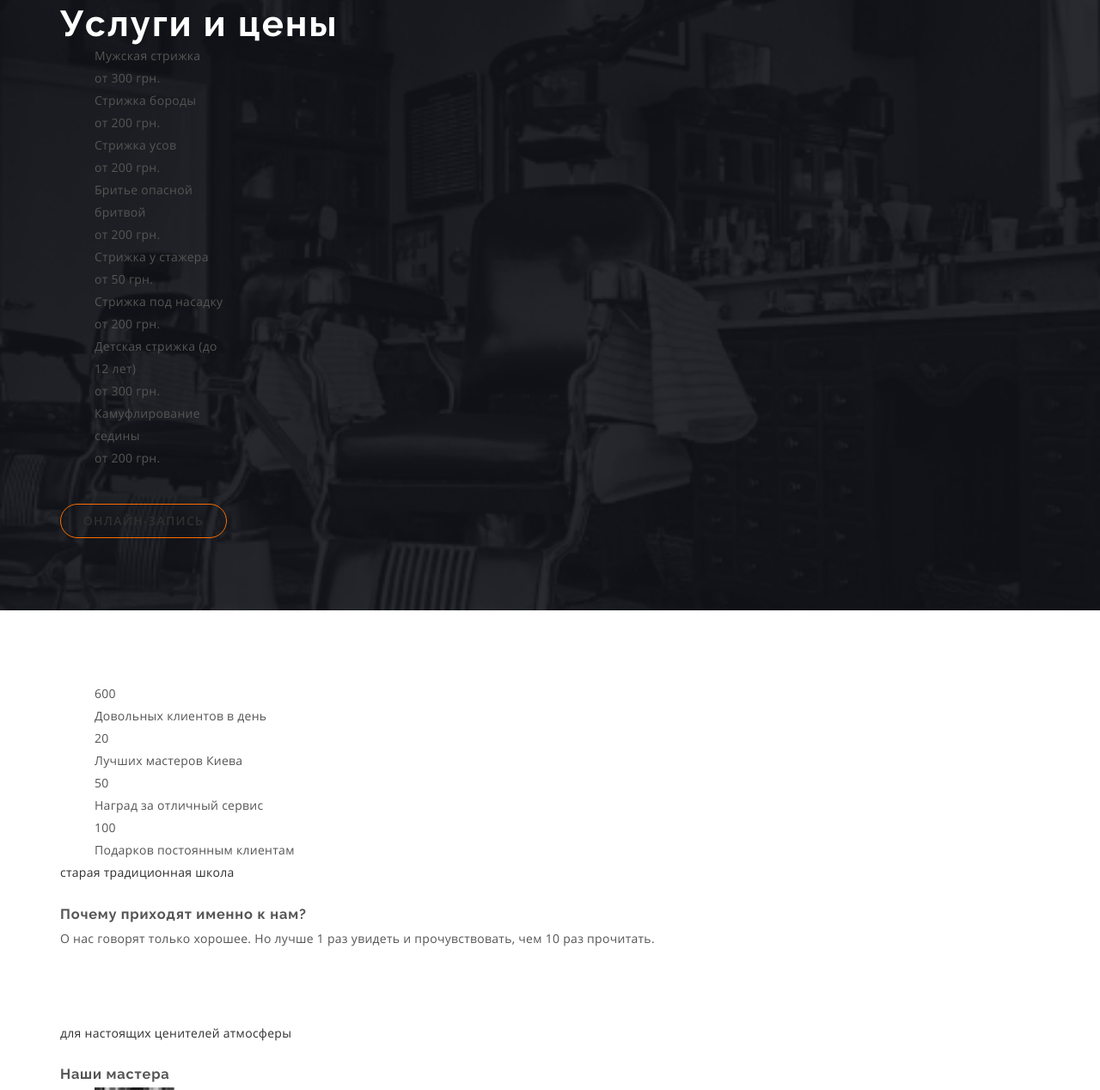
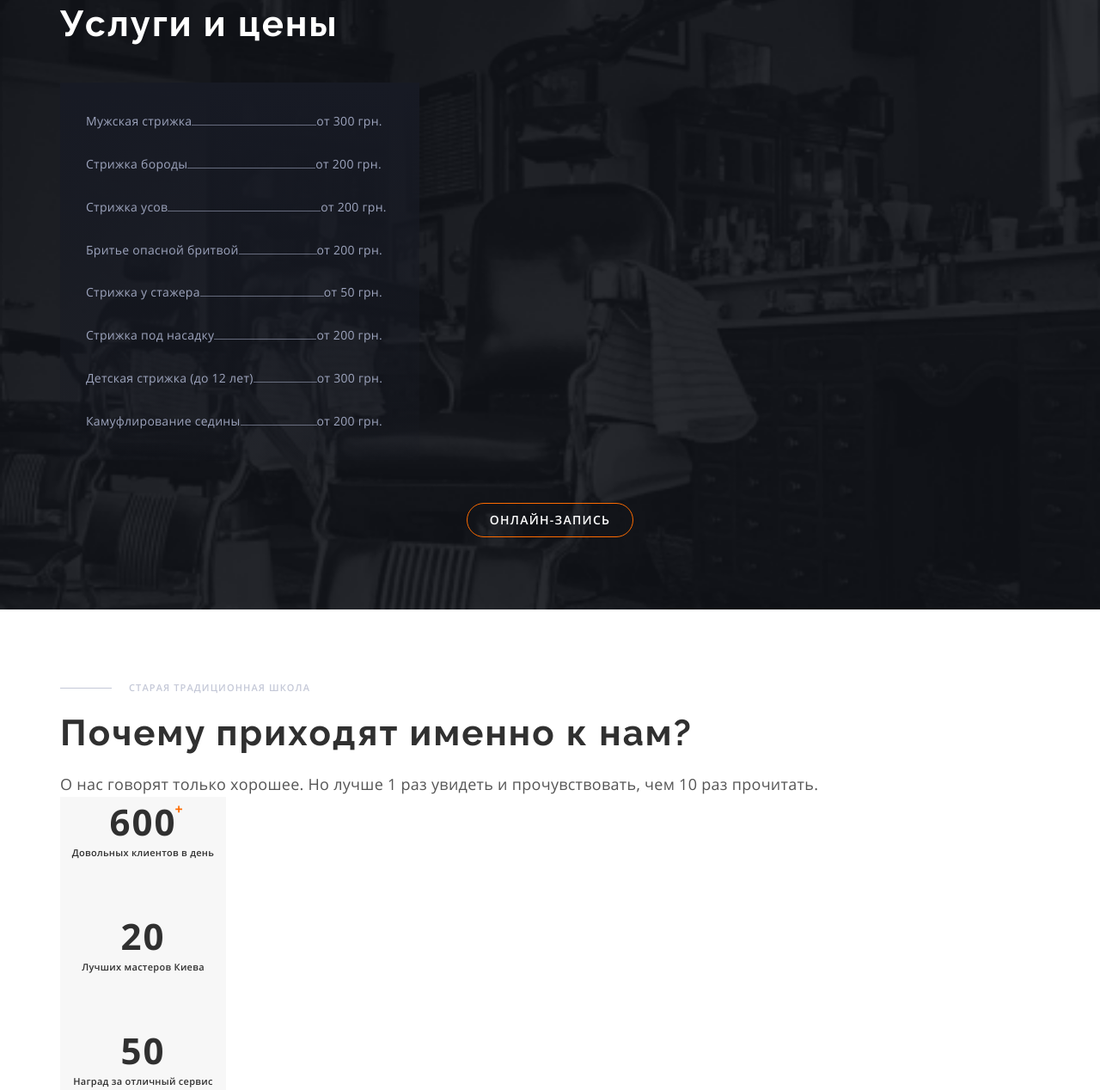
Before and after one commit to YarovaT/practice-01, a plain HTML site: page index.html in a window 1280 px wide. Shown: the part 1315-2583 px from the top of the page at 86% size. Drawn offline with Linux system fonts and the light colour scheme.

Commit message:
Add component styles

```diff
--- a/index.html
+++ b/index.html
@@ -113,8 +113,8 @@
           </div> -->
           <div class="about-content">
             <div class="content-box">
-              <hr width="60px" color="#303030" />
-              <p class="subTitle section-label">О НАС</p>
+              <hr width="60px" />
+              <p class="subTitle">О НАС</p>
             </div>
 
             <h2 class="title title__section">Лучший Барбершоп твоего города</h2>
@@ -129,7 +129,7 @@
               клиентами "на одной волне". Поэтому, мы всегда готовы
               усовершенствовать каждого, кто к нам приходит!
             </p>
-            <button class="button" type="button">онлайн-запись</button>
+            <button class="button button__content" type="button">онлайн-запись</button>
           </div>
         </div>
       </section>
@@ -143,70 +143,70 @@
           <h3 class="title title__price-section">Услуги и цены</h3>
           <div class="price-section__box">
             <ul class="price-section__list">
-              <li>
-                <p>Мужская стрижка</p>
-                <p>от 300 грн.</p>
+              <li class="price-section__list-item">
+                <p>Мужская стрижка <hr width="145px" /> от 300 грн.</p>
               </li>
-              <li>
-                <p>Стрижка бороды</p>
-                <p>от 200 грн.</p>
+              <li class="price-section__list-item">
+                <p>Стрижка бороды <hr width="149px"/> от 200 грн.</p>
               </li>
-              <li>
-                <p>Стрижка усов</p>
-                <p>от 200 грн.</p>
+              <li class="price-section__list-item">
+                <p>Стрижка усов <hr width="178px"/> от 200 грн.</p>
               </li>
-              <li>
-                <p>Бритье опасной бритвой</p>
-                <p>от 200 грн.</p>
+              <li class="price-section__list-item">
+                <p>Бритье опасной бритвой <hr width="91px"/> от 200 грн.</p>
               </li>
-              <li>
-                <p>Cтрижка у стажера</p>
-                <p>от 50 грн.</p>
+              <li class="price-section__list-item">
+                <p>Cтрижка у стажера <hr width="144px"/> от 50 грн.</p>
               </li>
-              <li>
-                <p>Стрижка под насадку</p>
-                <p>от 200 грн.</p>
+              <li class="price-section__list-item">
+                <p>Стрижка под насадку <hr width="119px"/> от 200 грн.</p>
               </li>
-              <li>
-                <p>Детская стрижка (до 12 лет)</p>
-                <p>от 300 грн.</p>
-              </li>
-              <li>
-                <p>Камуфлирование седины</p>
-                <p>от 200 грн.</p>
-              </li>
-            </ul>
-          </div>
-          <button class="button" type="button">онлайн-запись</button>
+              <li class="price-section__list-item">
+                <p>Детская стрижка (до 12 лет) <hr width="74px"/> от 300 грн.</p>
+                </li>
+              <li class="price-section__list-item">
+                <p>Камуфлирование седины <hr width="89px"/> от 200 грн.</p>
+               </li>
+              </ul>
+            </div>
+            <button class="button button__appointment" type="button">онлайн-запись</button>
         </div>
       </section>
       <section class="features">
         <div class="container">
-          <ul>
-            <li>
-              <p>600</p>
-              <p>Довольных клиентов в день</p>
+          <div class="content-box">
+            <hr width="60px" />
+            <p class="subTitle">старая традиционная школа</p>
+          </div>
+          <h3 class="title title__features-section">Почему приходят именно к нам?</h3>
+          <p  class="features__text">
+            О нас говорят только хорошее. Но лучше 1 раз увидеть и
+            прочувствовать, чем 10 раз прочитать.
+          </p>
+           <ul class="features__list">
+            <li class="features__item">
+              <div class="features__item-box">
+                <div class="features__item-count" >600 <div class="features__item-plus">+</div></div>
+              </div>
+            <p>  Довольных клиентов в день</p>
             </li>
-            <li>
-              <p>20</p>
+            <li class="features__item">
+              <p><span class="features__item-count" >20</span><span class="features__item-plus">+</span></p>
               <p>Лучших мастеров Киева</p>
             </li>
-            <li>
-              <p>50</p>
+            <li class="features__item">
+              <p><span class="features__item-count" >50</span><span class="features__item-plus">+</span></p>
               <p>Наград за отличный сервис</p>
             </li>
-            <li>
-              <p>100</p>
+            <li class="features__item">
+              <p><span class="features__item-count" >100</span><span class="features__item-plus">+</span></p>
               <p>Подарков постоянным клиентам</p>
             </li>
           </ul>
 
-          <p class="label section-label">старая традиционная школа</p>
-          <h3 class="title section-title">Почему приходят именно к нам?</h3>
-          <p>
-            О нас говорят только хорошее. Но лучше 1 раз увидеть и
-            прочувствовать, чем 10 раз прочитать.
-          </p>
+
+
+
         </div>
       </section>
       <section class="team">
--- a/sass/common/_base.scss
+++ b/sass/common/_base.scss
@@ -18,8 +18,11 @@ header {
 }
 
 hr {
-  height: 1px;
-  border-color: rgba(157, 164, 189, 0.6);
+  border: 1px solid rgba(157, 164, 189, 0.6);
+  z-index: 1;
+  border-top: none;
+  border-right: none;
+  border-left: none;
 }
 
 section {
--- a/sass/common/_reset.scss
+++ b/sass/common/_reset.scss
@@ -26,6 +26,7 @@ a {
 ul,
 ol {
   list-style: none;
+  padding: 0;
 }
 
 textarea {
--- a/sass/components/_buttons.scss
+++ b/sass/components/_buttons.scss
@@ -1,5 +1,5 @@
 .button {
-  margin-top: 40px;
+  margin: 0 auto;
   display: block;
   width: 194px;
   height: 40px;
@@ -17,6 +17,15 @@
   &:focus {
     background-color: $accent-color;
     color: $primary-color;
+  }
+
+  &__appointment {
+    margin-top: 50px;
+    color: #ffffff;
+  }
+  &__content {
+    margin-left: 0;
+    margin-top: 40px;
   }
 }
 
--- /dev/null
+++ b/sass/components/_features.scss
@@ -0,0 +1,35 @@
+.features__text {
+  font-size: 18px;
+  line-height: 1.67;
+}
+
+.features__item {
+  width: 193px;
+  height: 133px;
+  background: #f7f7f7;
+  font-weight: 600;
+  font-size: 11px;
+  line-height: 1.36;
+  text-align: center;
+
+  color: #303030;
+
+  &-box {
+    position: relative;
+  }
+
+  &-count {
+    font-weight: bold;
+    font-size: 42px;
+    letter-spacing: 0.05em;
+  }
+
+  &-plus {
+    position: absolute;
+    top: 5%;
+    right: 25%;
+    font-size: 16px;
+    line-height: 1.38;
+    color: #ff6c00;
+  }
+}
--- a/sass/components/_price.scss
+++ b/sass/components/_price.scss
@@ -6,8 +6,22 @@
   background-position: center;
   padding: 84px 16px;
   &__box {
-    display: grid;
-    grid-template-columns: 200px 200px 200px;
+    margin-top: 44px;
+    width: 418px;
+    padding: 30px;
+    background: linear-gradient(180deg, #171a24 0%, rgba(23, 26, 36, 0.2) 100%);
+  }
+  &__list li {
+    display: flex;
+    align-items: baseline;
+    margin-bottom: 20px;
+    &:last-child {
+      margin-bottom: 0;
+    }
+  }
+  &__list-item {
+    line-height: 2.14;
+    color: #9da4bd;
   }
 }
 
--- a/sass/components/_titles.scss
+++ b/sass/components/_titles.scss
@@ -20,6 +20,12 @@
     line-height: 1.17;
     color: #ffffff;
   }
+  &__features-section {
+    margin-bottom: 20px;
+    font-size: 42px;
+    line-height: 1.17;
+    color: #303030;
+  }
 }
 
 .subTitle {
@@ -30,11 +36,15 @@
   letter-spacing: 0.1em;
   text-transform: uppercase;
   color: $label-color;
+
+  &:nth-child(odd) {
+    color: #303030;
+  }
 }
 
-.section-label {
-  color: $title-color;
-}
+// .section-label {
+//   color: $title-color;
+// }
 
 .content-text {
   margin-top: 20px;
--- a/sass/main.scss
+++ b/sass/main.scss
@@ -30,3 +30,5 @@
 @import "./components/team";
 
 @import "./components/price";
+
+@import "./components/features";
```
Also changed, not shown: css/main.css, css/main.min.css, 2 other files.
